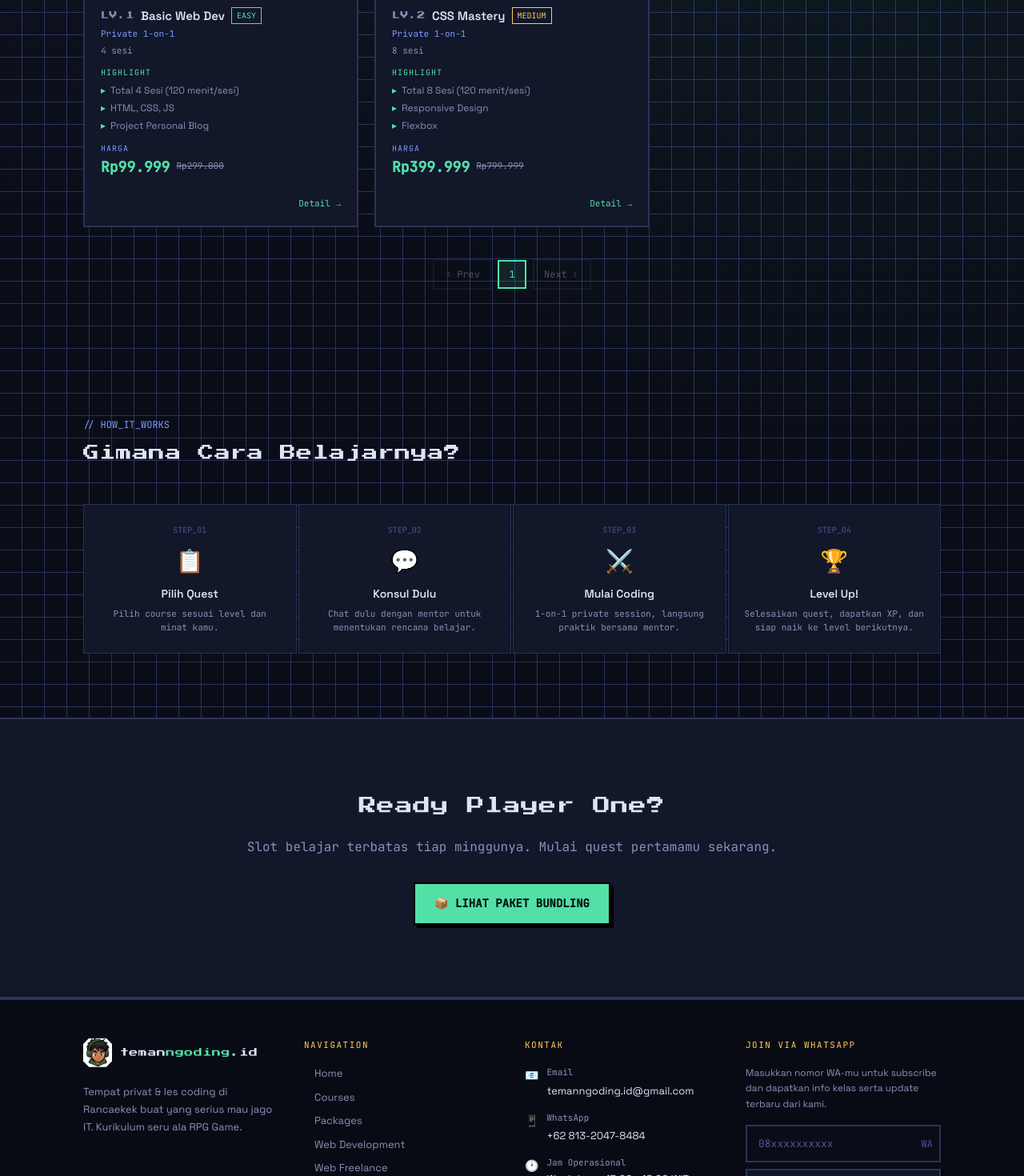
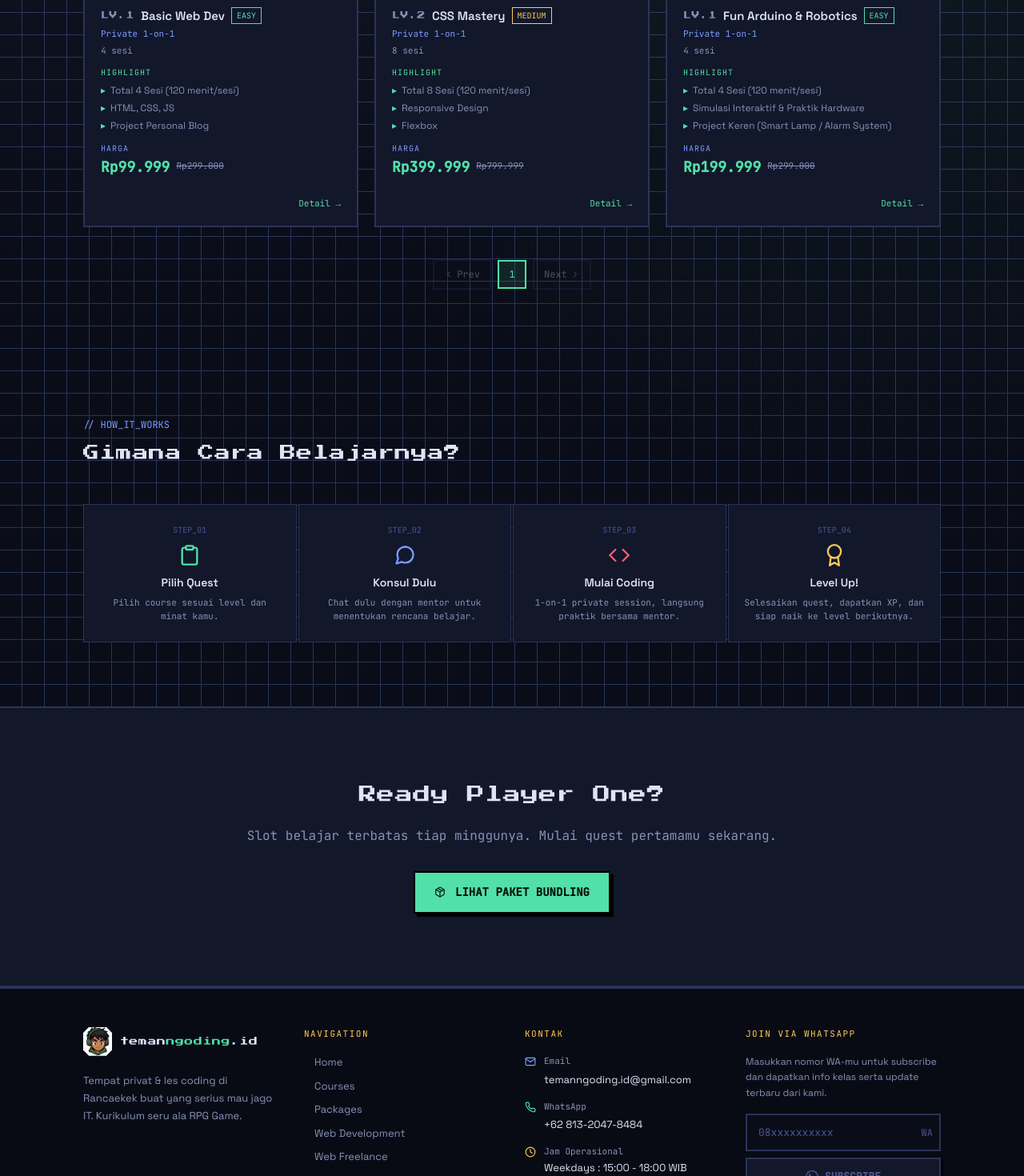
Before and after one commit to temanngoding-dev/landing-page, a Next.js app: page /course in a window 1280 px wide. Shown: the part 880-2350 px from the top of the page at 80% size. Built offline with nearby package versions, Linux system fonts and the light colour scheme.

Commit message:
feat: add interactive footer with map, subscription form, and navigation links

```diff
--- a/src/app/course/page.tsx
+++ b/src/app/course/page.tsx
@@ -2,6 +2,7 @@ import type { Metadata } from 'next'
 import Link from 'next/link'
 import { courses } from '@/constants'
 import CourseList from '@/components/modules/CourseList'
+import { FiClipboard, FiMessageCircle, FiCode, FiAward, FiPackage } from 'react-icons/fi'
 
 export const metadata: Metadata = {
   title: 'All Courses',
@@ -30,7 +31,7 @@ export default function CoursePage() {
               href="/paket"
               className="inline-flex items-center gap-2 font-mono text-[13px] text-mana border border-mana px-[16px] py-[8px] bg-[rgba(124,155,255,0.06)] hover:bg-[rgba(124,155,255,0.12)] transition-colors"
             >
-              <span>📦</span> Lihat Paket Bundling — lebih hemat!
+              <FiPackage className="inline-block mr-2" /> Lihat Paket Bundling — lebih hemat!
             </Link>
           </div>
         </header>
@@ -51,17 +52,17 @@ export default function CoursePage() {
             </div>
             <div className="grid grid-cols-1 md:grid-cols-4 gap-[2px]">
               {[
-                { step: '01', icon: '📋', title: 'Pilih Quest', desc: 'Pilih course sesuai level dan minat kamu.' },
-                { step: '02', icon: '💬', title: 'Konsul Dulu', desc: 'Chat dulu dengan mentor untuk menentukan rencana belajar.' },
-                { step: '03', icon: '⚔️', title: 'Mulai Coding', desc: '1-on-1 private session, langsung praktik bersama mentor.' },
-                { step: '04', icon: '🏆', title: 'Level Up!', desc: 'Selesaikan quest, dapatkan XP, dan siap naik ke level berikutnya.' },
+                { step: '01', icon: <FiClipboard className="text-[28px] text-xp" />, title: 'Pilih Quest', desc: 'Pilih course sesuai level dan minat kamu.' },
+                { step: '02', icon: <FiMessageCircle className="text-[28px] text-mana" />, title: 'Konsul Dulu', desc: 'Chat dulu dengan mentor untuk menentukan rencana belajar.' },
+                { step: '03', icon: <FiCode className="text-[28px] text-hp" />, title: 'Mulai Coding', desc: '1-on-1 private session, langsung praktik bersama mentor.' },
+                { step: '04', icon: <FiAward className="text-[28px] text-gold" />, title: 'Level Up!', desc: 'Selesaikan quest, dapatkan XP, dan siap naik ke level berikutnya.' },
               ].map((item) => (
                 <article
                   key={item.step}
                   className="bg-bg-panel border border-line px-[20px] py-[24px] text-center transition-colors hover:border-line-bright hover:bg-bg-panel-2"
                 >
                   <div className="font-mono text-[10px] text-line-bright mb-[10px]">STEP_{item.step}</div>
-                  <div className="text-[28px] mb-[10px]" aria-hidden="true">{item.icon}</div>
+                  <div className="text-[28px] mb-[10px] flex justify-center" aria-hidden="true">{item.icon}</div>
                   <h3 className="font-semibold text-[14px] mb-[6px] text-text-main">{item.title}</h3>
                   <p className="font-mono text-[11px] text-text-dim leading-normal">{item.desc}</p>
                 </article>
@@ -79,7 +80,7 @@ export default function CoursePage() {
               href="/paket"
               className="font-mono font-semibold text-[14px] px-[24px] py-[14px] border-2 border-black shadow-[4px_4px_0_#000] cursor-pointer transition-all inline-flex items-center gap-[8px] bg-xp text-[#04140d] hover:translate-x-[2px] hover:translate-y-[2px] hover:shadow-[2px_2px_0_#000]"
             >
-              📦 LIHAT PAKET BUNDLING
+              <FiPackage className="inline-block mr-1" /> LIHAT PAKET BUNDLING
             </Link>
           </div>
         </section>
--- a/src/components/shared/Footer.tsx
+++ b/src/components/shared/Footer.tsx
@@ -4,6 +4,7 @@ import Link from 'next/link'
 import { useState, useCallback } from 'react'
 import { usePathname } from 'next/navigation'
 import { NAV_LINKS, ADDRESS, WHATSAPP_NUMBER, MAP_LAT, MAP_LNG, WHATSAPP_DISPLAY, EMAIL_ADDRESS, OPERATIONAL_HOURS } from '@/constants'
+import { FiMapPin, FiCopy, FiCheck, FiMail, FiPhone, FiClock } from 'react-icons/fi'
 import Modal from './Modal'
 
 export default function Footer() {
@@ -112,7 +113,7 @@ export default function Footer() {
               <div className="bg-bg-panel border-2 border-line p-[20px] flex flex-col justify-between">
                 <div>
                   <div className="flex items-center gap-[8px] mb-[14px]">
-                    <span className="text-[18px]" aria-hidden="true">📍</span>
+                    <FiMapPin className="text-[16px] text-gold" aria-hidden="true" />
                     <span className="font-mono text-[11px] text-gold uppercase tracking-[1.5px] mb-[8px]">
                       HQ Location
                     </span>
@@ -128,12 +129,12 @@ export default function Footer() {
                 >
                   {copied ? (
                     <>
-                      <span className="text-xp">✓</span>
+                      <FiCheck className="text-xp text-[14px]" />
                       <span className="text-xp">COPIED!</span>
                     </>
                   ) : (
                     <>
-                      <span>📋</span>
+                      <FiCopy className="text-[14px]" />
                       <span>COPY ADDRESS</span>
                     </>
                   )}
@@ -212,7 +213,7 @@ export default function Footer() {
             </div>
             <div className="flex flex-col gap-[14px]">
               <div className="flex items-start gap-[10px]">
-                <span className="text-[14px] mt-[2px]" aria-hidden="true">📧</span>
+                <FiMail className="text-[14px] mt-[2px] text-mana" aria-hidden="true" />
                 <div>
                   <div className="text-[11px] text-text-dim font-mono mb-[2px]">Email</div>
                   <a href={`mailto:${EMAIL_ADDRESS}`} className="text-[13px] text-text-main hover:text-xp transition-colors">
@@ -221,7 +222,7 @@ export default function Footer() {
                 </div>
               </div>
               <div className="flex items-start gap-[10px]">
-                <span className="text-[14px] mt-[2px]" aria-hidden="true">📱</span>
+                <FiPhone className="text-[14px] mt-[2px] text-xp" aria-hidden="true" />
                 <div>
                   <div className="text-[11px] text-text-dim font-mono mb-[2px]">WhatsApp</div>
                   <a
@@ -235,7 +236,7 @@ export default function Footer() {
                 </div>
               </div>
               <div className="flex items-start gap-[10px]">
-                <span className="text-[14px] mt-[2px]" aria-hidden="true">🕐</span>
+                <FiClock className="text-[14px] mt-[2px] text-gold" aria-hidden="true" />
                 <div>
                   <div className="text-[11px] text-text-dim font-mono mb-[2px]">Jam Operasional</div>
                   <div className="flex flex-col gap-[2px]">
--- a/src/constants/index.tsx
+++ b/src/constants/index.tsx
@@ -8,7 +8,8 @@ import {
   FiMonitor,
   FiInstagram,
   FiYoutube,
-  FiGithub
+  FiGithub,
+  FiCpu
 } from 'react-icons/fi';
 import { FaTiktok } from 'react-icons/fa';
 
@@ -46,7 +47,7 @@ export const mentors: MentorData[] = [
     level: 52,
     image: '/assets/images/mentor/rio.png',
     bio: 'Fullstack engineer dengan pengalaman lebih dari 5 tahun di industri tech. Spesialisasi di React, Next.js, Laravel, Arsitektur Backend Modern dan Embedded Systems. Berpengalaman membangun berbagai project nyata, termasuk IoT dan sistem otomasi.',
-    skills: ['React', 'Next.js', 'Laravel', 'Node.js', 'PostgreSQL', 'Docker','IOT Stack', 'Arduino', 'ESP32'],
+    skills: ['React', 'Next.js', 'Laravel', 'Node.js', 'PostgreSQL', 'Docker', 'IOT Stack', 'Arduino', 'ESP32'],
     stats: [
       { label: 'EXP (Experience)', valueText: '5+ Tahun', percent: 85, color: '#52e0a8' },
       { label: 'MANA (Knowledge)', valueText: '12+ Tech Stack', percent: 90, color: '#7c9bff' },
@@ -141,6 +142,40 @@ export const courses: CourseData[] = [
       'Pemula yang sudah menguasai HTML',
       'Pelajar SMA/SMK yang ingin upgrade skill CSS',
       'Siapapun yang ingin membuat website responsive dan interaktif',
+    ],
+  },
+  {
+    slug: 'fun-arduino-robotics',
+    icon: <FiCpu />,
+    image: '/assets/images/course/arduino.png',
+    packageName: 'Private 1-on-1',
+    title: 'Fun Arduino & Robotics',
+    description: 'Belajar dasar robotika lewat simulasi & praktik Arduino yang seru dan interaktif!',
+    longDescription: 'Bikin lampu otomatis sendiri? Atau alarm sensor gerak? Di quest ini, kamu bakal belajar dasar robotika dari nol tanpa perlu pusing rumus fisika yang rumit. Kita akan belajar cara kerja sensor, membuat kode logika sederhana, hingga merakit proyek hardware pertama kamu. Seru, penuh praktik, dan bikin kamu makin kreatif!',
+    syllabusUrl: '#',
+    topics: [
+      'Arduino Basics',
+      'Sensors & Actuators',
+      'Basic C++ for Arduino',
+      'Tinkercad/Wokwi Simulation',
+      'Smart Device Project'
+    ],
+    sessions: 4,
+    difficulty: 'EASY',
+    difficultyColor: '#52e0a8',
+    xp: 120,
+    level: 1,
+    price: 199999,
+    originalPrice: 299000,
+    point: [
+      'Total 4 Sesi (120 menit/sesi)',
+      'Simulasi Interaktif & Praktik Hardware',
+      'Project Keren (Smart Lamp / Alarm System)'
+    ],
+    targetAudience: [
+      'Anak SMP yang penasaran bagaimana robot dan teknologi bekerja',
+      'Pemula yang belum pernah menyentuh coding atau komponen elektronik',
+      'Anak kreatif yang suka mengulik dan membuat barang baru',
     ],
   },
 ];
```
